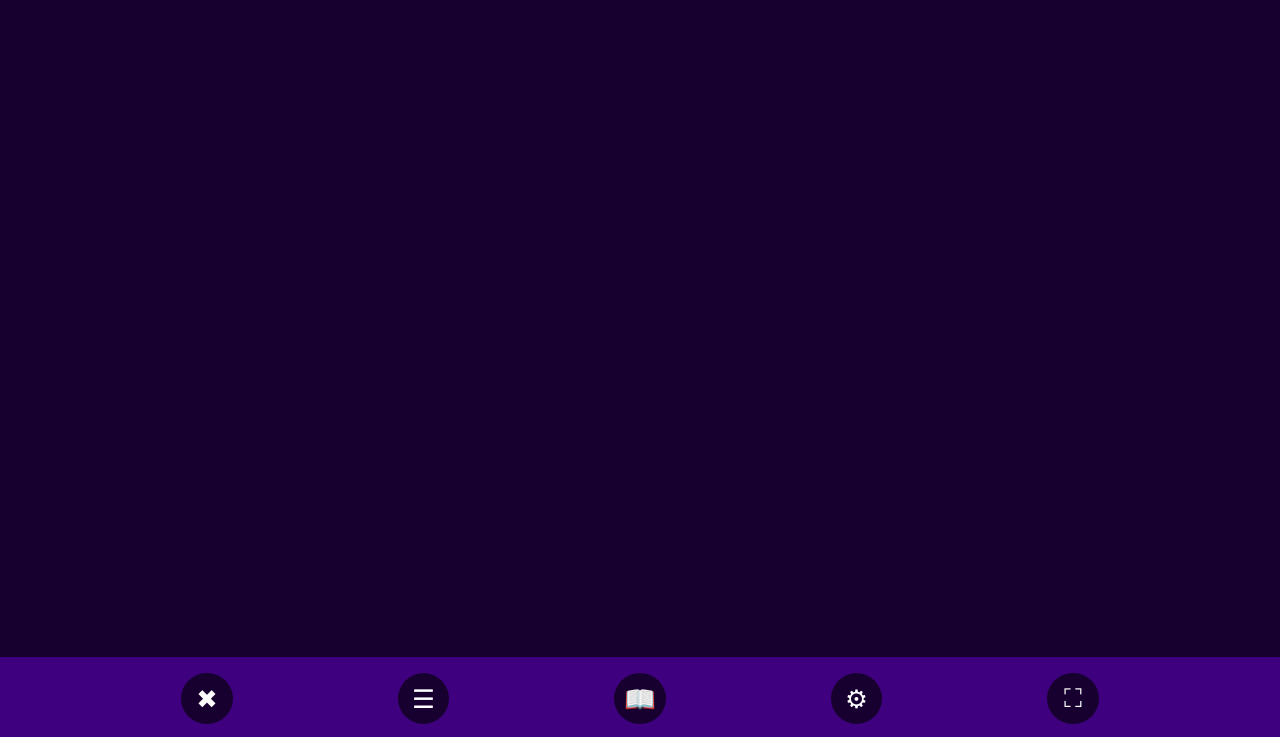
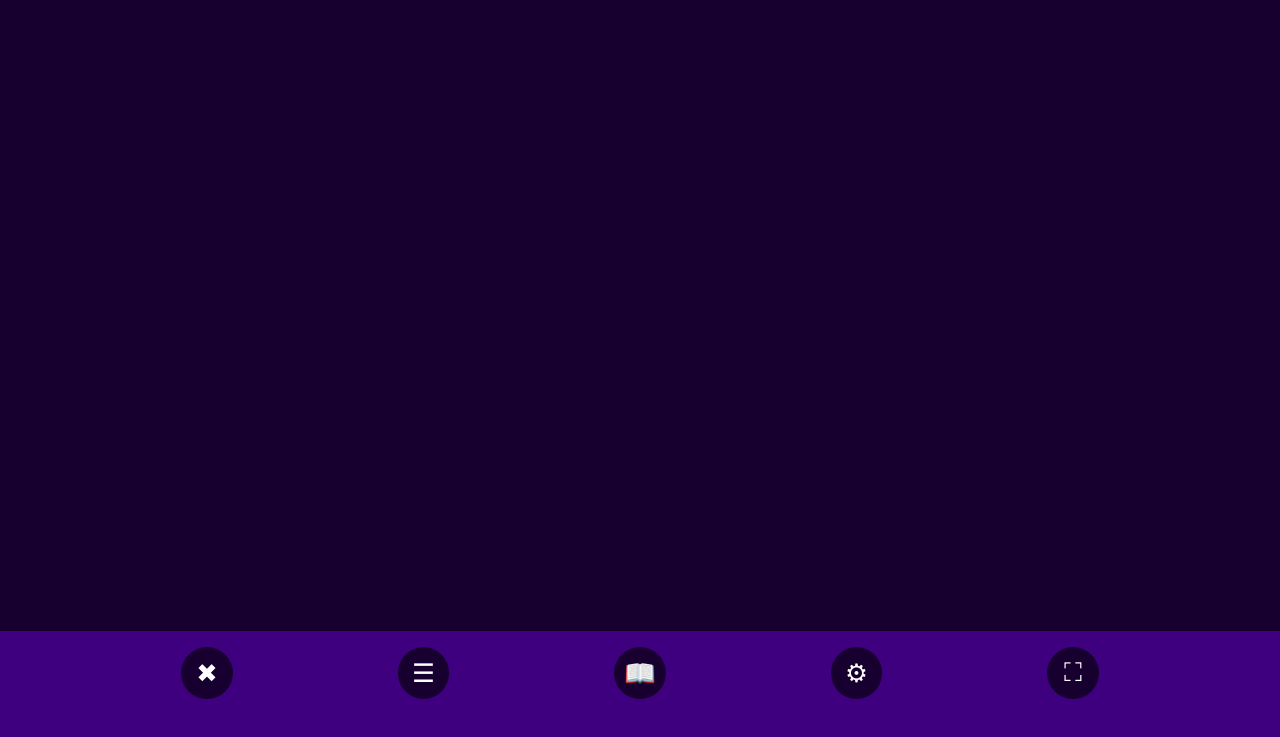
Before and after one commit to yakshmaishery/Media_Player, an Electron app: page Index.html in a window 1280 px wide. Shown: the part 63-800 px from the top of the page. Drawn offline with Linux system fonts and the light colour scheme.

Commit message:
Third Commit

```diff
--- a/App.js
+++ b/App.js
@@ -56,7 +56,7 @@ ipcMain.on("open_File", (e,arr) => {
     dialog.showOpenDialog(root,{
         title:"Open File",
         properties:["openFile"],
-        filters:[{name:"Video",extensions:["mp4"]}]
+        filters:[{name:"Video",extensions:["mp4","gif"]}]
     }).then(choosen => {
         if(choosen.canceled == false){
             e.reply("Open_FILE_Allow",{data:choosen.filePaths})
--- a/Renderer.js
+++ b/Renderer.js
@@ -38,7 +38,7 @@ window.addEventListener("DOMContentLoaded", () => {
     const Play_Element_FUNC = (n) => {
         FILE_URL = n
         FILE_NAME = path.basename(FILE_URL)
-        if(path.extname(FILE_NAME) == ".mp4"){
+        if(path.extname(FILE_NAME) == ".mp4" || path.extname(FILE_NAME) == ".gif"){
             if(document.getElementById("displayer").hasChildNodes()){
                 document.getElementById("displayer").removeChild(document.getElementById("displayer").children[0])
             }
--- a/style.css
+++ b/style.css
@@ -52,7 +52,7 @@ body{
     height: calc(100vh - 1.6em);
     width: 100%;
     display: grid;
-    grid-template-rows: auto 5em;
+    grid-template-rows: calc(100% - 6.6em ) 5em;
 }
 #displayer{
     background-color: rgb(23,0,47);
@@ -157,3 +157,9 @@ body{
     box-shadow: 0px 0px 10px 3px yellow;
     display: none;
 }
+
+#displayer{
+    display: flex;
+    flex-direction: column;
+    align-items: center;
+}
```
